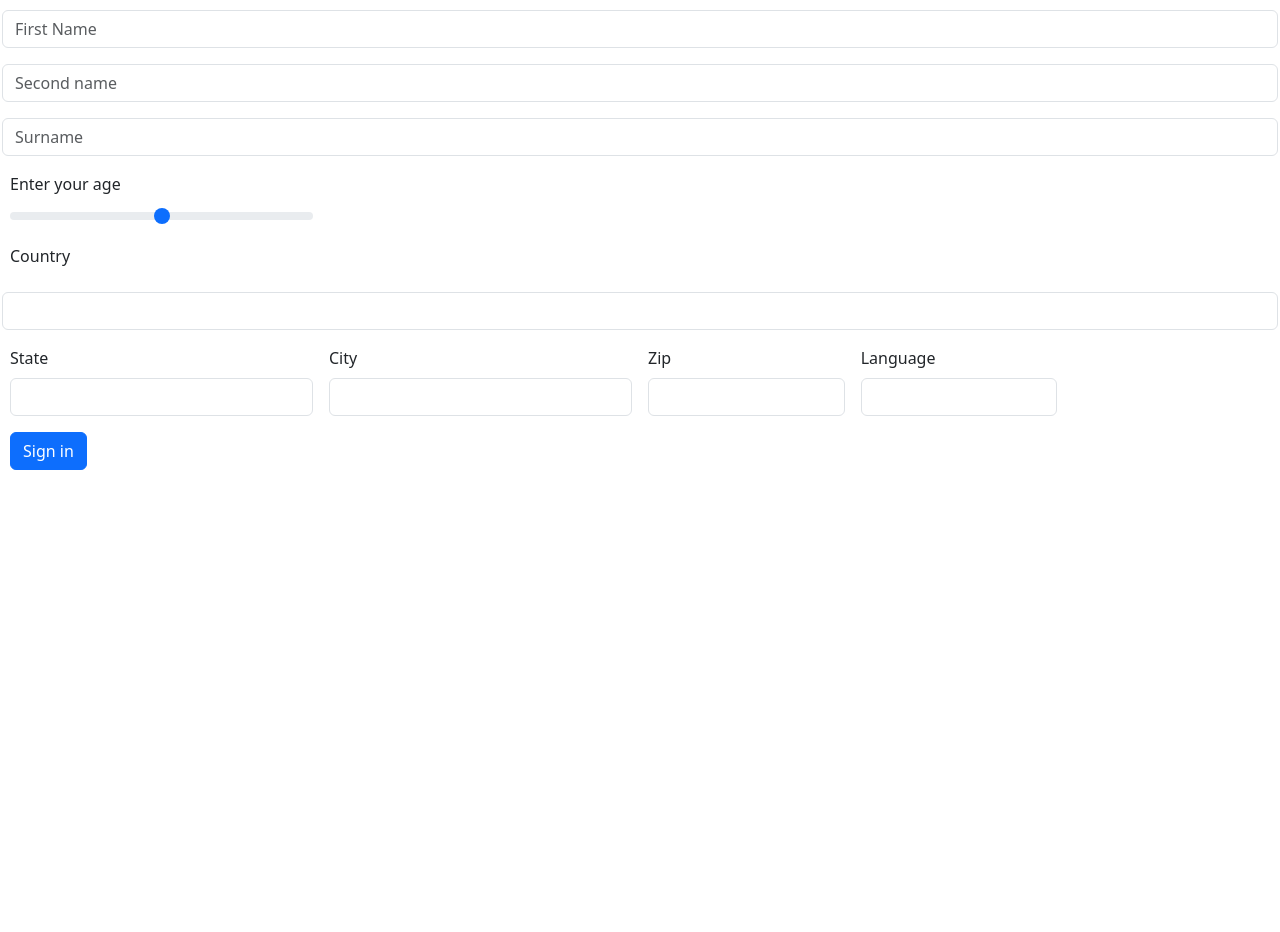
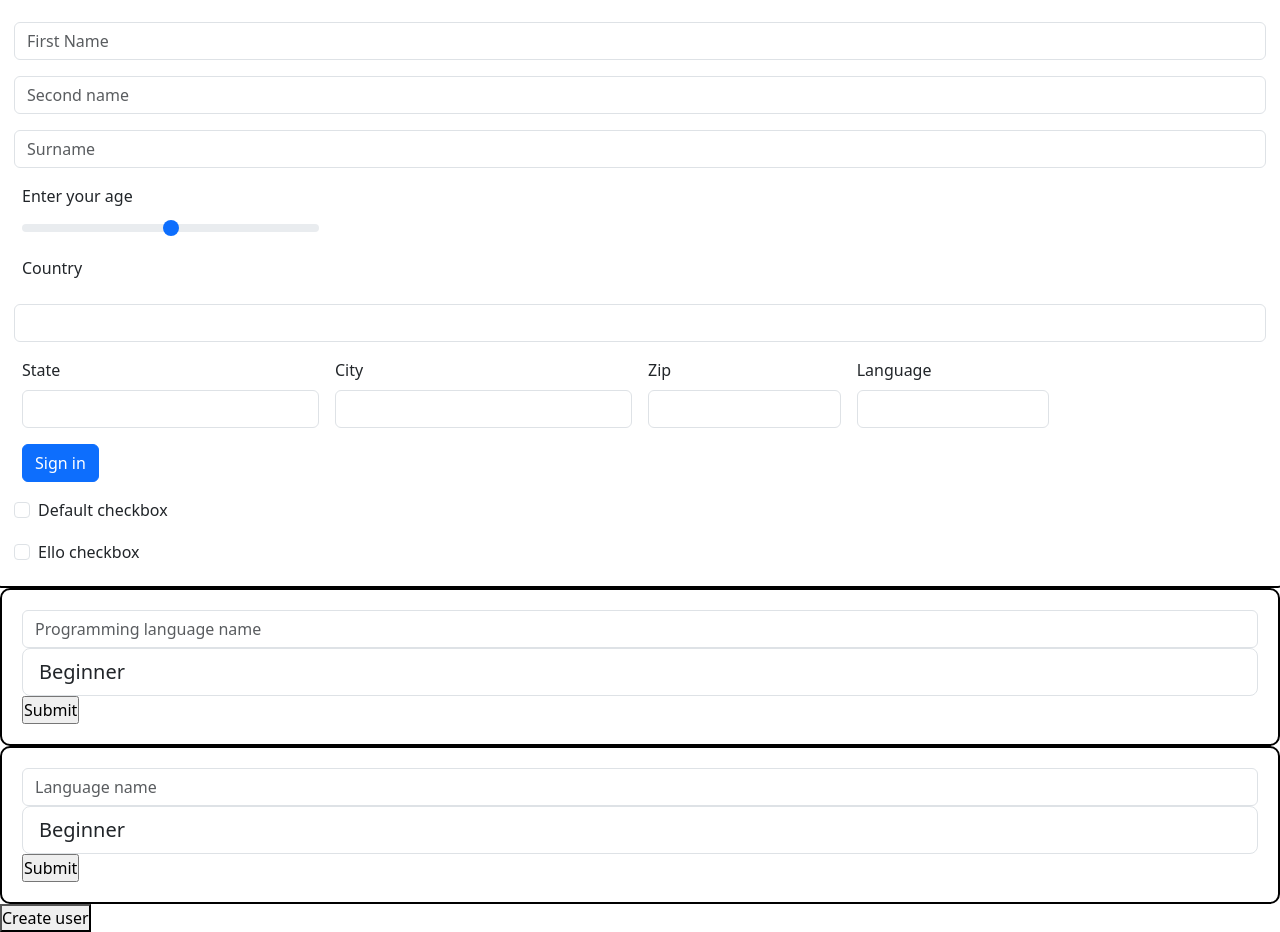
Before and after one commit to Korbielowski/AutoApply, a FastAPI app: page /create_user in a window 1280 px wide. Before the commit the page ends 470 px from the top, so only its background shows below. Run offline with FastAPI, Linux system fonts and the light colour scheme; parts of the project's set-up code (start-up, migrations or seed data) failed here and were passed over; some libraries are stand-ins or nearby versions.

Commit message:
Add forms for languages and programming languages

```diff
--- a/backend/templates/create_user.html
+++ b/backend/templates/create_user.html
@@ -14,19 +14,23 @@
             padding: 0;
         }
 
-        body {
-            padding: 10px;
+        html {
+            overflow-x: hidden;
         }
 
-        html {
-            overflow-x: hidden;
+        form {
+            padding: 20px;
+            border-radius: 10px;
+            border-width: 2px;
+            border-color: black;
+            border-style: solid;
         }
     </style>
     <!-- TODO: In the future it may have to be changed -->
 </head>
 
 <body>
-    <form class="row g-3" onsubmit="sendFromData()">
+    <form class="row g-3" onsubmit="addUserInformation()">
         <input name="firstname" class="form-control" type="text" placeholder="First Name"
             aria-label="default input example">
         <input name="middlename" class="form-control" type="text" placeholder="Second name"
@@ -57,7 +61,43 @@
         <div class="col-12">
             <button type="button" class="btn btn-primary" onclick="postFormData()">Sign in</button>
         </div>
+        <div class="form-check">
+          <input class="form-check-input" type="checkbox" value="" id="cos">
+          <label class="form-check-label" for="cos">
+            Default checkbox
+          </label>
+        </div>
+        <div class="form-check">
+          <input class="form-check-input" type="checkbox" value="" id="xd">
+          <label class="form-check-label" for="xd">
+            Ello checkbox
+          </label>
+        </div>
     </form>
+
+    <form onsubmit="addProgrammingLanguage()" id="programming-language-form">
+        <input class="form-control" type="text" placeholder="Programming language name" name="language">
+        <select class="form-control form-control-lg" name="level">
+          <option>Beginner</option>
+          <option>Intermediate</option>
+          <option>Expert</option>
+          <option>Master</option>
+        </select>
+        <input type="submit">
+    </form>
+
+    <form onsubmit="addLanguage()" id="language-form">
+        <input class="form-control" type="text" placeholder="Language name" name="language">
+        <select class="form-control form-control-lg" name="level">
+          <option>Beginner</option>
+          <option>Intermediate</option>
+          <option>Expert</option>
+          <option>Master</option>
+        </select>
+        <input type="submit">
+    </form>
+
+    <button onclick="postFormData()">Create user</button>
 </body>
 
 <script>
@@ -67,6 +107,39 @@
     //             "city": form.get("city"),
     //                 "zipcode": form.get("zipcode"),
     //         },
+    progammmingLanguages = []
+    languages = []
+    certificates = []
+    experiences = []
+    educations = []
+    charities = []
+    socialPlatfroms = []
+    tools = []
+    projects = []
+
+    function addLanguage(){
+        event.preventDefault();
+        const formData = new FormData(document.getElementById('language-form'));
+
+        language = formData.get("language");
+        level = formData.get("level");
+
+        console.log(level);
+        console.log(language);
+        languages.push({"language": language, "level": level});
+    }
+
+    function addProgrammingLanguage(){
+        event.preventDefault();
+        const formData = new FormData(document.getElementById('programming-language-form'));
+
+        language = formData.get("language");
+        level = formData.get("level");
+
+        console.log(level);
+        console.log(language);
+        progammmingLanguages.push({"language": language, "level": level});
+    }
 
     function getLocations(){
         const locations = ["Berlin", "Wroclaw"]
```
